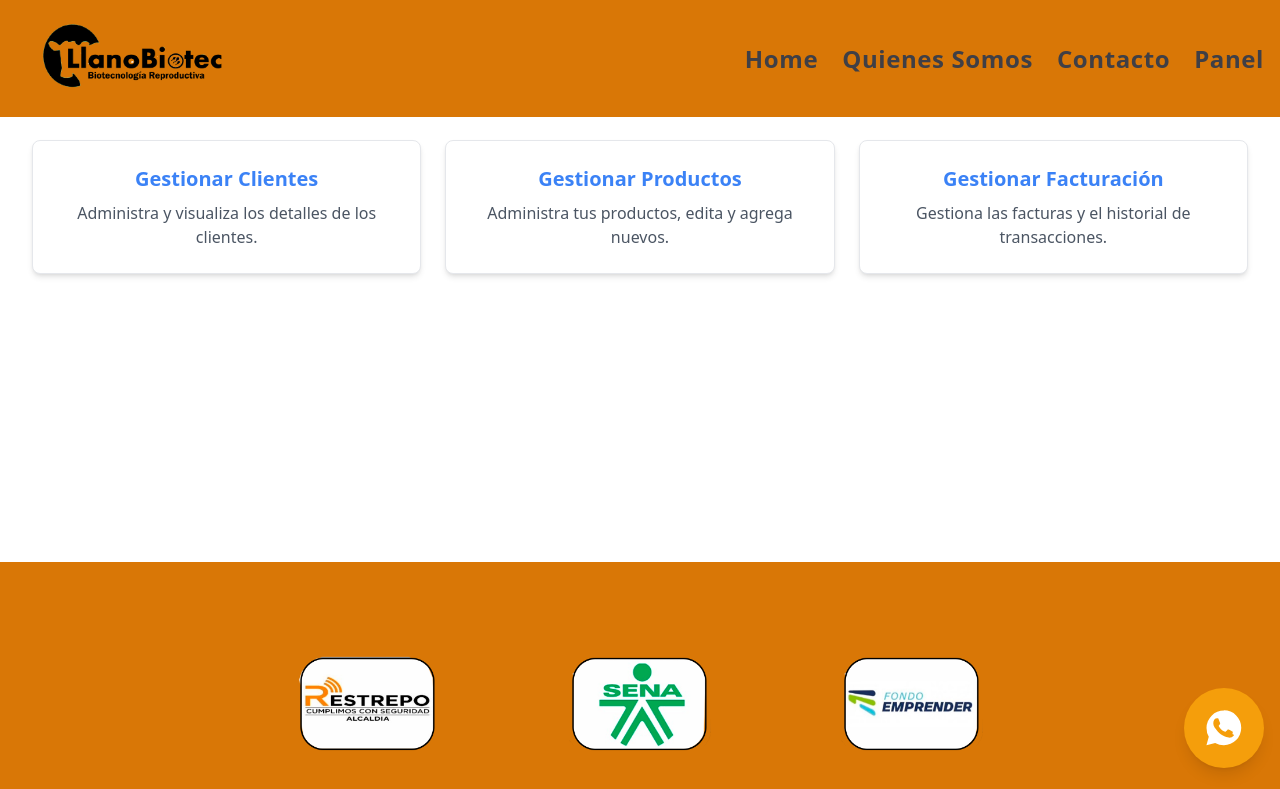
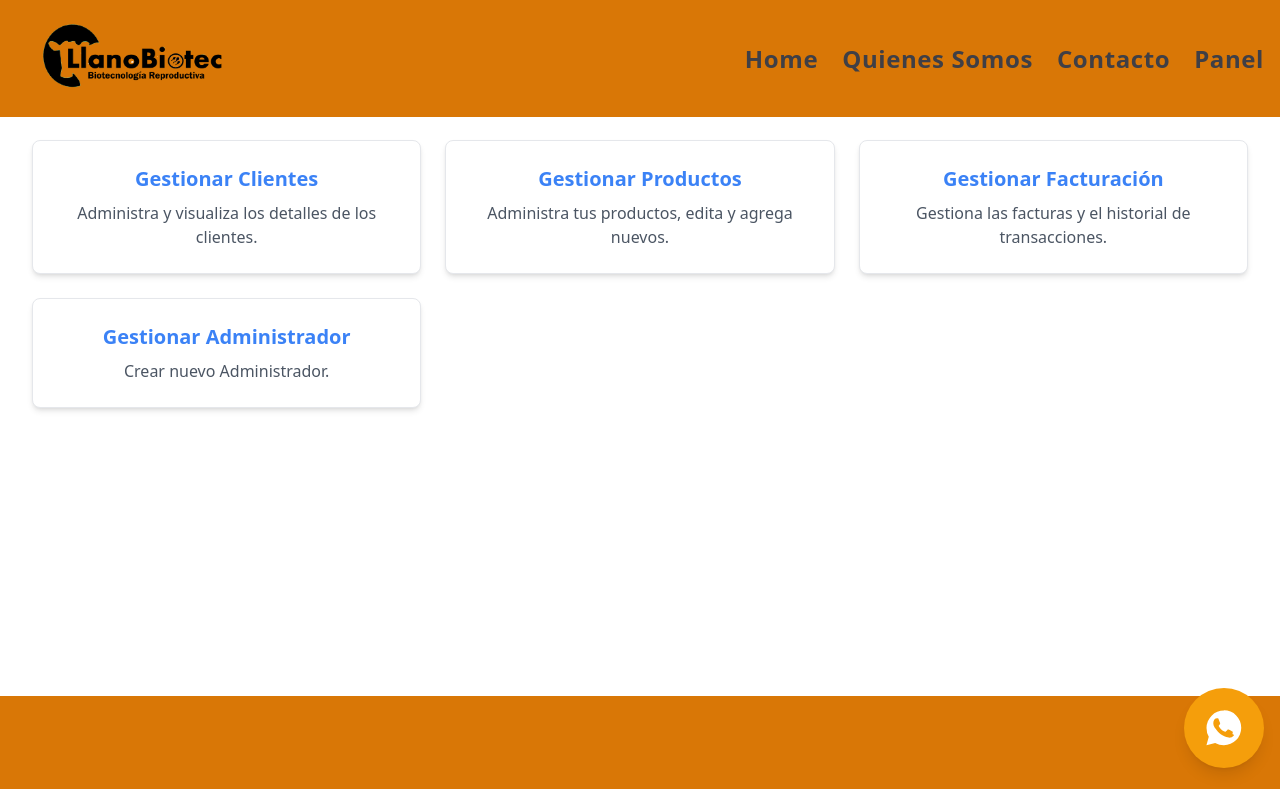
Before and after one commit to yanirc1981/LlanoBiotec, a React (Vite) app in the folder BiotecFront/: page /panel in a window 1280 px wide. Shown: the top 789 px of the page. Built offline with nearby package versions, Linux system fonts and the light colour scheme; a web font is replaced by a local one.

Commit message:
Se arreglan enlaces de panel

```diff
--- a/BiotecFront/src/components/Admin/PanelPage.jsx
+++ b/BiotecFront/src/components/Admin/PanelPage.jsx
@@ -10,7 +10,7 @@ const PanelPage = () => {
       <h1 className="text-3xl font-bold mb-6">Panel de Administración</h1>
       <div className="grid grid-cols-1 md:grid-cols-2 lg:grid-cols-3 gap-6">
         <Link
-          to="/panel/clients"
+          to="/panel/clients/create"
           className="bg-white border border-gray-200 rounded-lg shadow-md hover:shadow-lg transition-shadow duration-300 ease-in-out transform hover:scale-105 p-6 flex items-center justify-center"
         >
           <div className="text-center">
@@ -19,7 +19,7 @@ const PanelPage = () => {
           </div>
         </Link>
         <Link
-          to="/panel/products"
+          to="/panel/products/create"
           className="bg-white border border-gray-200 rounded-lg shadow-md hover:shadow-lg transition-shadow duration-300 ease-in-out transform hover:scale-105 p-6 flex items-center justify-center"
         >
           <div className="text-center">
@@ -36,6 +36,15 @@ const PanelPage = () => {
             <p className="text-gray-600">Gestiona las facturas y el historial de transacciones.</p>
           </div>
         </Link>
+        <Link
+          to="/register"
+          className="bg-white border border-gray-200 rounded-lg shadow-md hover:shadow-lg transition-shadow duration-300 ease-in-out transform hover:scale-105 p-6 flex items-center justify-center"
+        >
+          <div className="text-center">
+            <h2 className="text-xl font-semibold text-blue-500 mb-2">Gestionar Administrador</h2>
+            <p className="text-gray-600">Crear nuevo Administrador.</p>
+          </div>
+        </Link>
       </div>
 
     </div>
```
